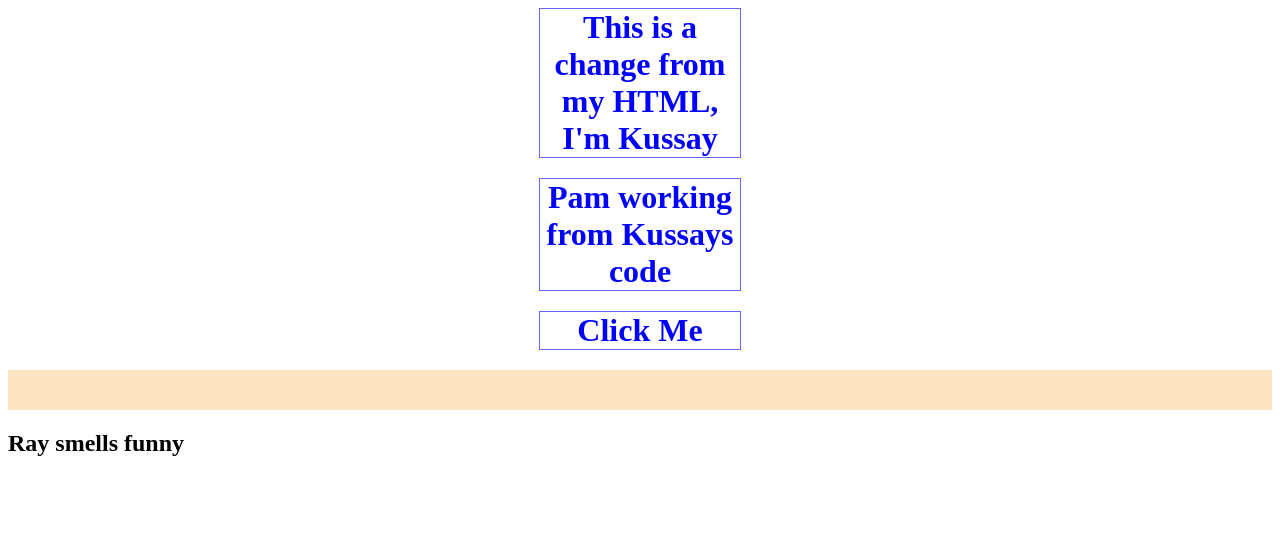
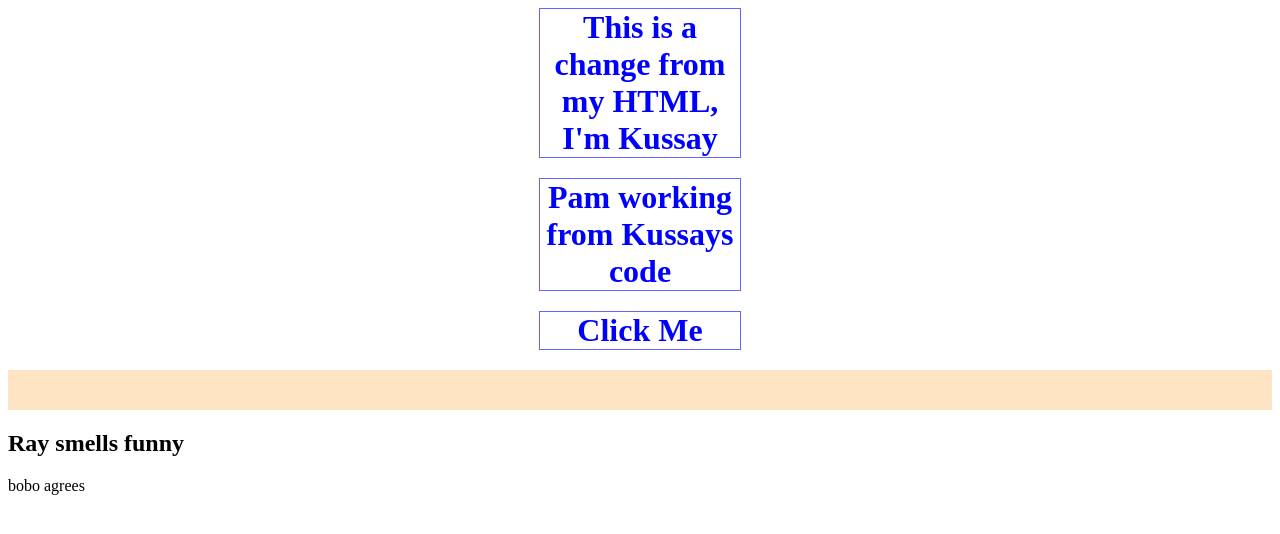
Before and after one commit to plam23/collab1, a plain HTML site: page index.html in a window 1280 px wide. Drawn offline with Linux system fonts and the light colour scheme.

Commit message:
Update to index

```diff
--- a/index.html
+++ b/index.html
@@ -10,6 +10,7 @@
     <div id="message-box"></div>
 
     <h2> Ray smells funny </h2>
+    <p>bobo agrees</p>
 
     <script src="./myscript.js"></script>
 </body>
```
